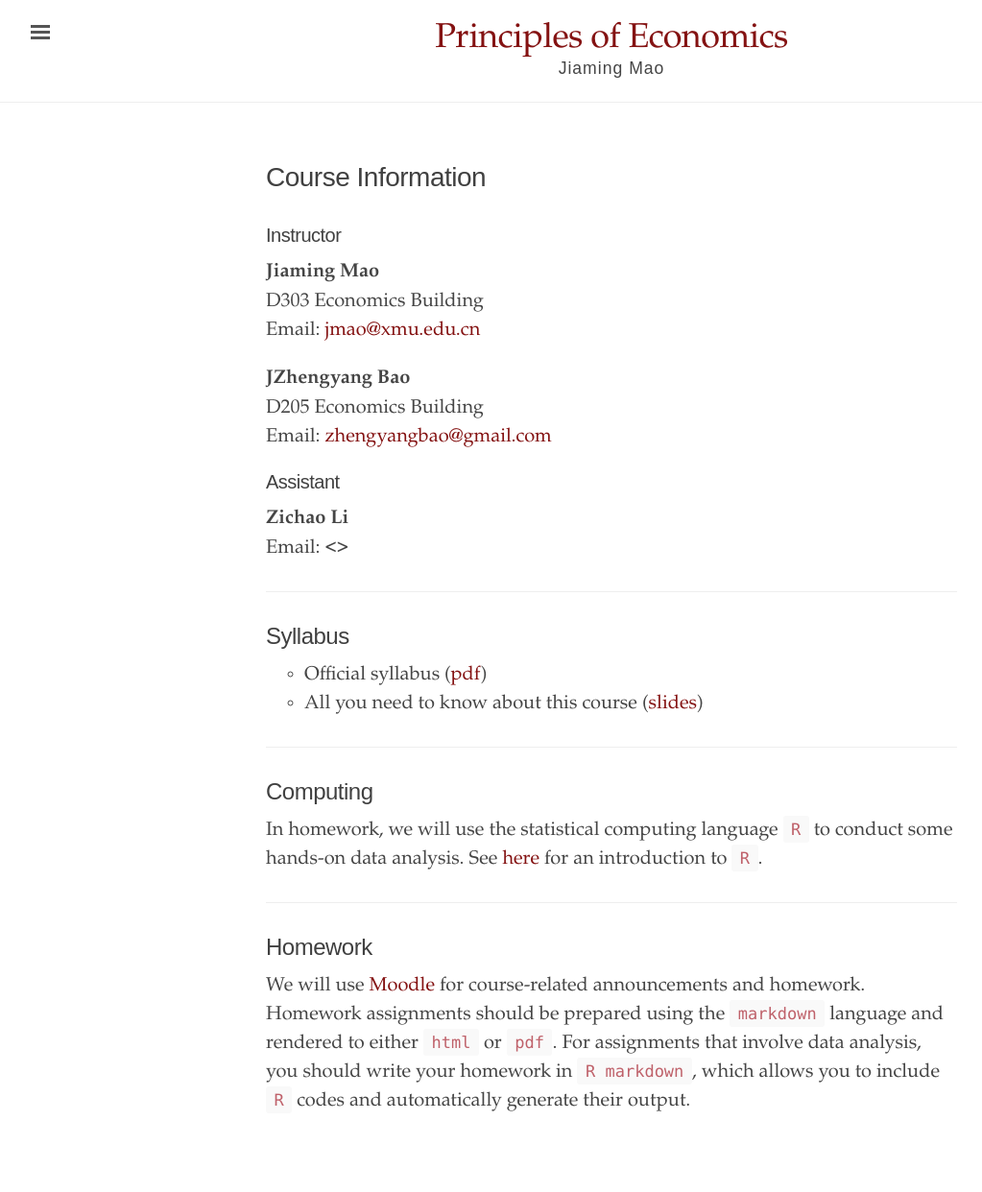
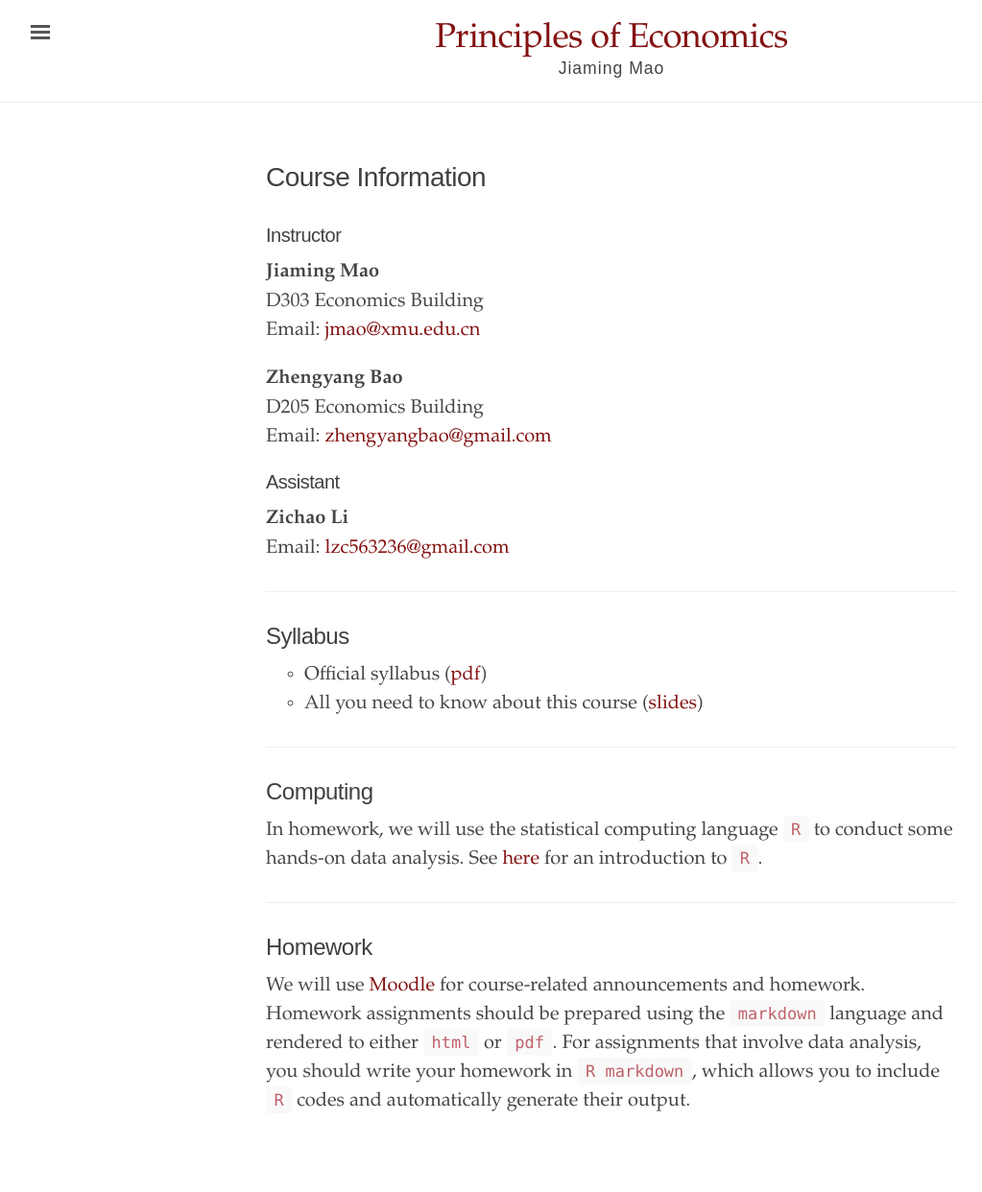
Before and after one commit to jiamingmao/principles-of-economics, a Jekyll site: the page built from Info.md, in a window 1280 px wide. Shown: the whole page at 96% size, without its empty margins (3-1026 px from the left). Built offline with Jekyll 4.4.1, drawn with Linux system fonts in a browser that asks for light colours.

Commit message:
syllabus

```diff
--- a/Info.md
+++ b/Info.md
@@ -10,13 +10,13 @@ order: 1
 D303 Economics Building<br>
 Email: <jmao@xmu.edu.cn>
 
-**JZhengyang Bao**<br>
+**Zhengyang Bao**<br>
 D205 Economics Building<br>
 Email: <zhengyangbao@gmail.com>
 
 #### Assistant
 **Zichao Li**<br>
-Email: <>
+Email: <lzc563236@gmail.com>
 
 ---
 
```
Also changed, not shown: 1 other file.
